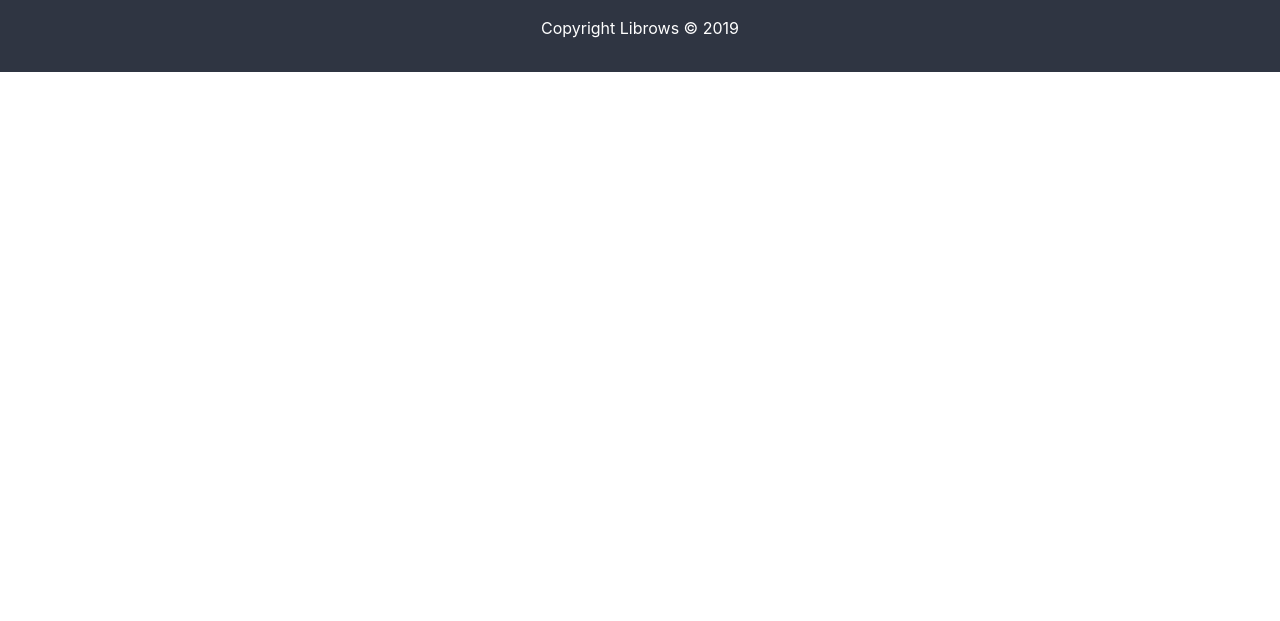
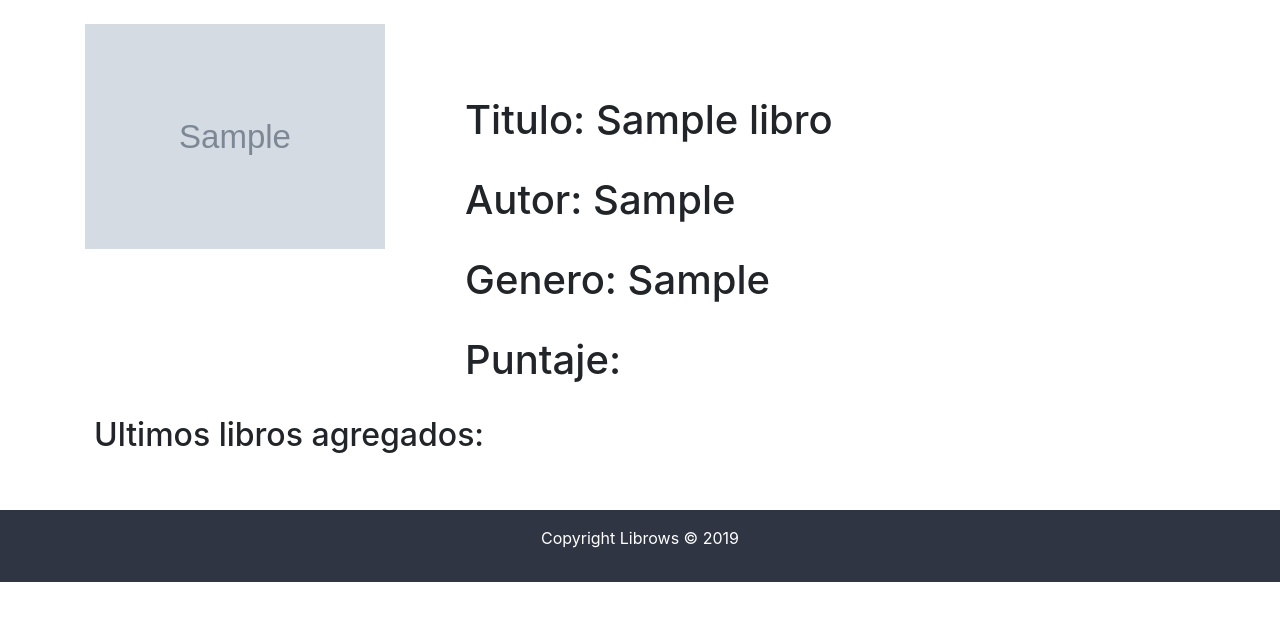
Before and after one commit to Alejandro2134/Librows, a Node server app: page /catalogo/1 in a window 1280 px wide. Shown: the part 56-677 px from the top of the page. Run offline with Node 20, Linux system fonts and the light colour scheme; tables that the repository leaves empty hold one stand-in row (values such as "Sample post"); grey boxes marked "Sample" are stand-in pictures; some libraries are stand-ins or nearby versions.

Commit message:
Book page

```diff
--- a/src/views/catalogo/libroCalificacion.hbs
+++ b/src/views/catalogo/libroCalificacion.hbs
@@ -7,7 +7,7 @@
                 <div class="card text-center">
                     <img src="{{imagen}}" class="card-img-top" height="370" width="500">
                     <div class="card-body">
-                       <a href="#" class="btn btn-primary">Ver libro</a>
+                       <a href="/catalogo/{{idLibro}}" class="btn btn-primary">Ver libro</a>
                     </div>
                 </div>
             </div>
--- a/src/views/catalogo/ultimosLibros.hbs
+++ b/src/views/catalogo/ultimosLibros.hbs
@@ -7,7 +7,7 @@
                 <div class="card text-center">
                     <img src="{{imagen}}" class="card-img-top" height="370" width="500">
                     <div class="card-body">
-                       <a href="#" class="btn btn-primary">Ver libro</a>
+                       <a href="/catalogo/{{idLibro}}" class="btn btn-primary">Ver libro</a>
                     </div>
                 </div>
             </div>
--- a/src/views/libro.hbs
+++ b/src/views/libro.hbs
@@ -0,0 +1,27 @@
+<br>
+<div class="container">
+     <div class="row d-flex h-100">
+        <div class="col-sm-4">
+            <img src="{{book.imagen}}" class="img-fluid d-none d-sm-block" height="300" width="300">
+        </div>
+
+        <div class="col-sm-8">
+            <br> <br> <br>
+            <h1>Titulo: {{book.nombre}}</h1>
+            <br>
+            <h1>Autor: {{book.autor}}</h1>
+            <br>
+            <h1>Genero: {{book.genero}}</h1>
+            <br>
+            <h1>Puntaje:</h1>
+        </div>
+     </div>
+</div>
+
+<div class="container p-4">
+    <h2>Ultimos libros agregados:</h2>
+    <br>
+    <div class="row">
+
+    </div>
+</div>
```
